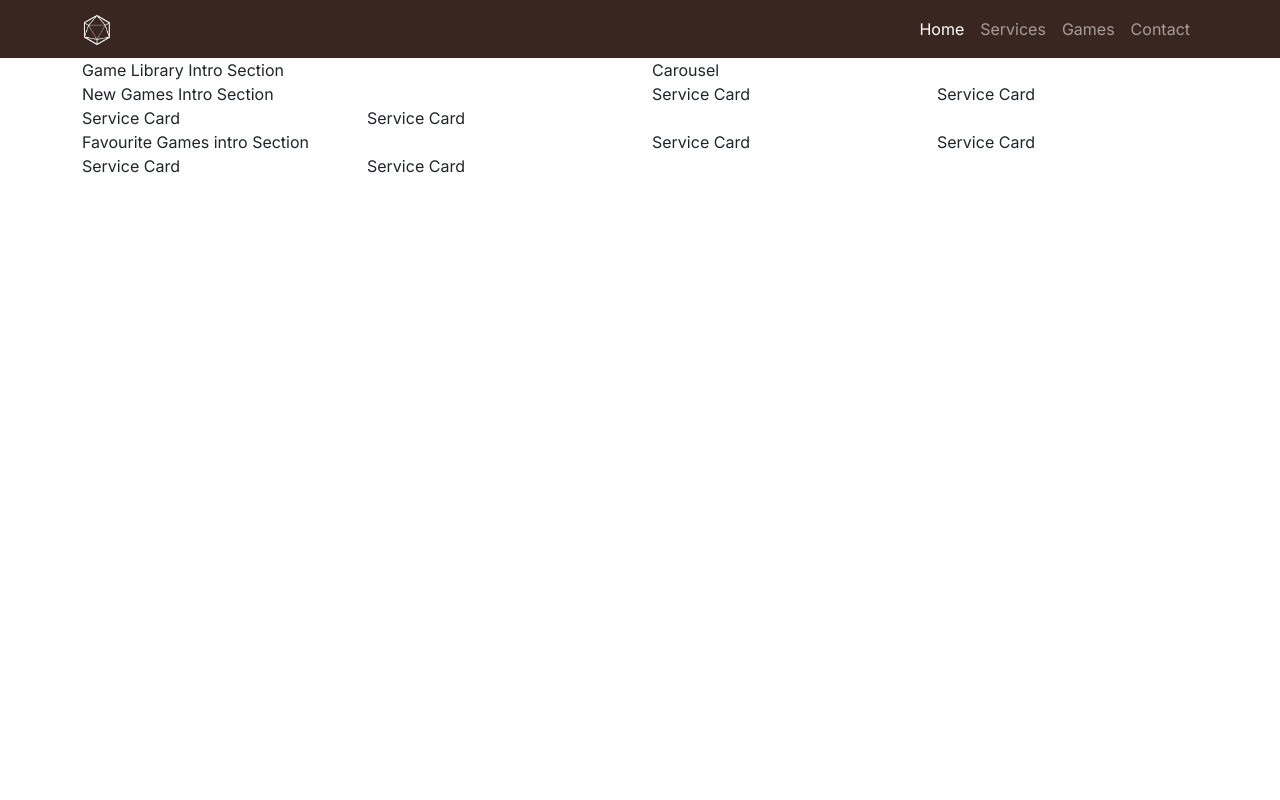
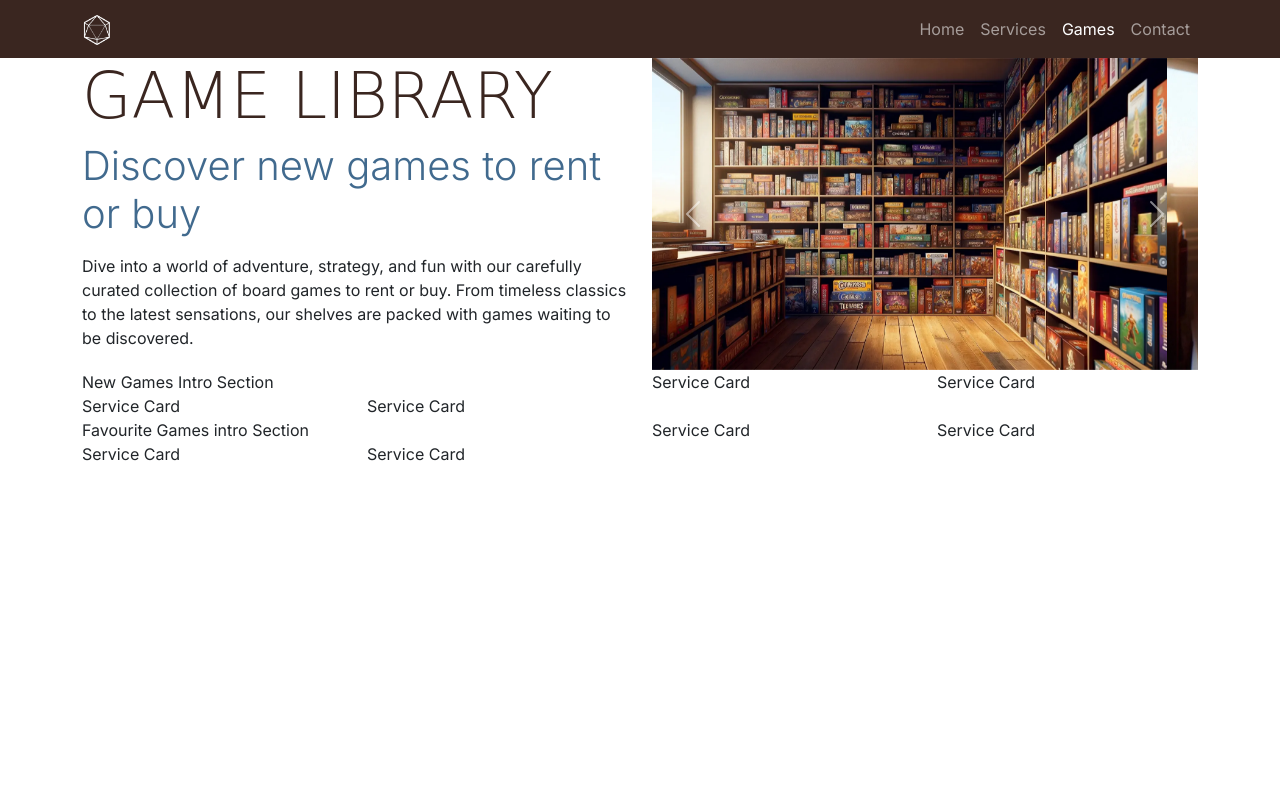
Before and after one commit to MayteBujalance/boardwalk-games, a plain HTML site: page game-library.html in a window 1280 px wide. Shown: the top 800 px of the page. Drawn offline with nearby package versions, Linux system fonts and the light colour scheme; a web font is replaced by a local one.

Commit message:
Add carousel

```diff
--- a/game-library.html
+++ b/game-library.html
@@ -29,9 +29,9 @@
         </button>
         <div class="collapse navbar-collapse" id="navbarNav">
           <div class="navbar-nav ms-auto">
-            <a class="nav-link active" aria-current="page" href="index.html">Home</a>
+            <a class="nav-link" href="index.html">Home</a>
             <a class="nav-link" href="#">Services</a>
-            <a class="nav-link" href="game-library.html">Games</a>
+            <a class="nav-link active" aria-current="page" href="game-library.html">Games</a>
             <a class="nav-link" href="#">Contact</a>
           </div>
         </div>
@@ -41,8 +41,39 @@
    <!-- Header with carousel -->
 <header class="container">
     <div class="row">
-        <div class="col-12 col-xl-6">Game Library Intro Section</div>
-        <div class="col-12 col-xl-6">Carousel</div>
+        <div class="col-12 col-xl-6">
+          <h1 class="display-3">Game Library</h1>
+          <p class="lead display-6 sub-heading-color">Discover new games to rent or buy</p>
+          <p>Dive into a world of adventure, strategy, and fun with our carefully curated collection of board games to rent or buy. From timeless classics to the latest sensations, our shelves are packed with games waiting to be discovered.</p>
+        </div>
+
+        <!-- Carousel -->
+        <div class="col-12 col-xl-6">
+          <div id="carouselExampleAutoplaying" class="carousel slide" data-bs-ride="carousel">
+            <div class="carousel-inner">
+              <div class="carousel-item active">
+                <img src="assets/images/game-library-carousel-1.webp" class="d-block w-100" alt="Bookshelves filled with boardgames">
+              </div>
+              <div class="carousel-item">
+                <img src="assets/images/game-library-carousel-2.webp" class="d-block w-100" alt="Bookshelves filled with boardgames">
+              </div>
+              <div class="carousel-item">
+                <img src="assets/images/game-library-carousel-3.webp" class="d-block w-100" alt="Bookshelves filled with boardgames, one man is browsing the shelves">
+              </div>
+              <div class="carousel-item">
+                <img src="assets/images/game-library-carousel-4.webp" class="d-block w-100" alt="8 board games stacked on top of each other">
+              </div>
+            </div>
+            <button class="carousel-control-prev" type="button" data-bs-target="#carouselExampleAutoplaying" data-bs-slide="prev">
+              <span class="carousel-control-prev-icon" aria-hidden="true"></span>
+              <span class="visually-hidden">Previous</span>
+            </button>
+            <button class="carousel-control-next" type="button" data-bs-target="#carouselExampleAutoplaying" data-bs-slide="next">
+              <span class="carousel-control-next-icon" aria-hidden="true"></span>
+              <span class="visually-hidden">Next</span>
+            </button>
+          </div>
+        </div>
     </div>
 </header>
 <main class="d-flex flex-column min-vh-100"> <!--d-flex makes the parent flex container -->
```
Also changed, not shown: index.html (+33 -1 lines).
